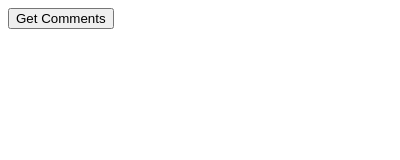
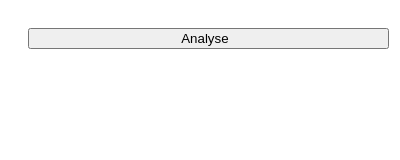
Before and after one commit to sid370/YouTube-Comment-Flagger, a browser extension: page popup.html in a window 400 px wide. Drawn offline with Linux system fonts and the light colour scheme.

Commit message:
Minor Updates

```diff
--- a/popup.html
+++ b/popup.html
@@ -6,8 +6,8 @@
             }
         </style>
     </head>
-    <body>
-        <button>Get Comments</button>
+    <body style="padding: 5%;">
+        <button style="width: 105%;">Analyse&nbsp;&nbsp;</button>
         <script src="popup.js"></script>
         <div id="url"></div>
     </body>
```
Also changed, not shown: manifest.json, readme.png, semantic-analysis/fig.jpg.
